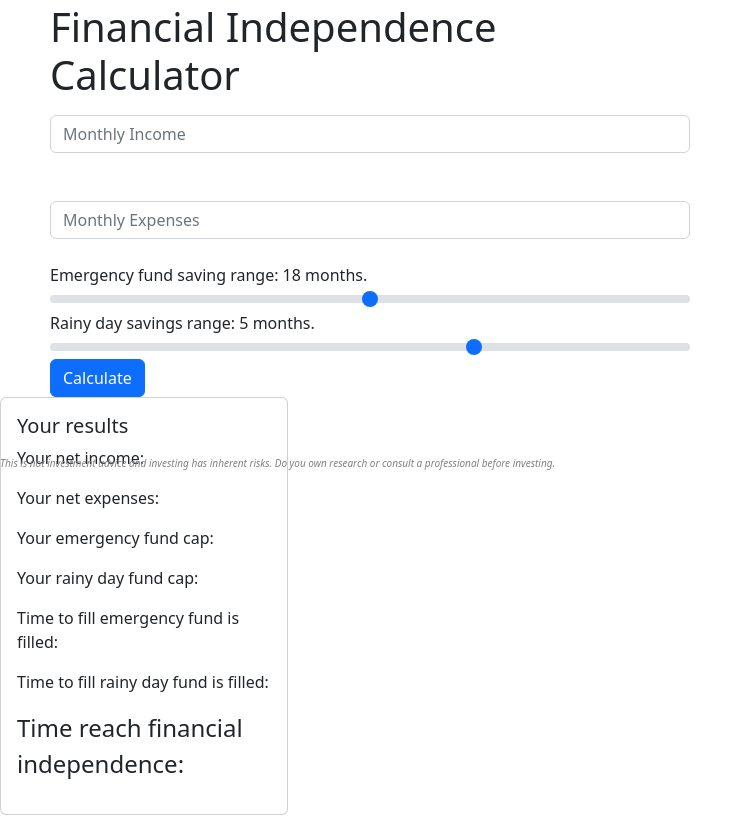
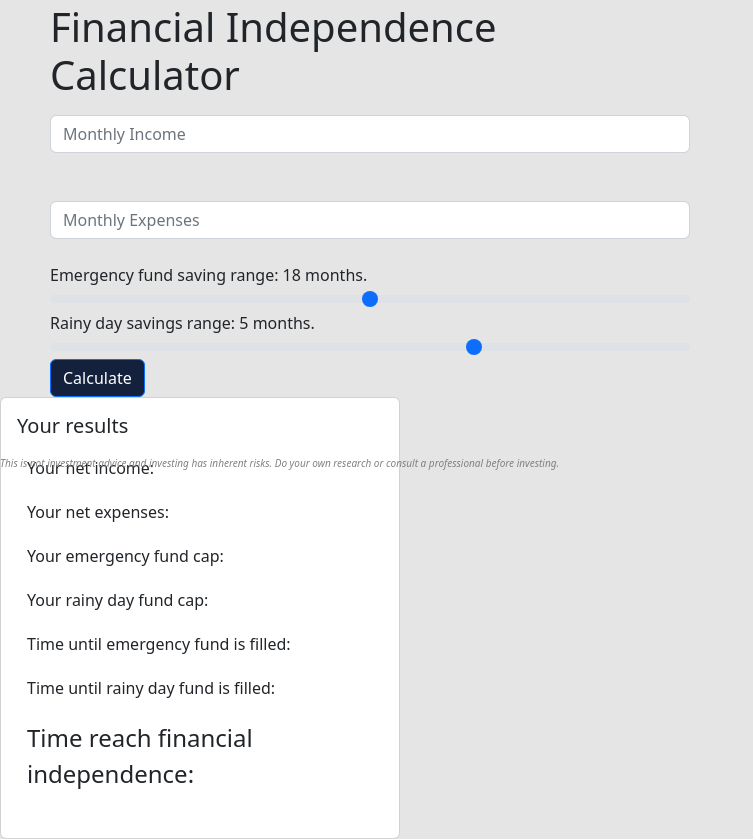
Before and after one commit to Shinsha-Studios/Hackthon, a website with bundled scripts: page Input.html in a window 1280 px wide. Shown: the part 313-1152 px from the top of the page, without its empty margins (0-753 px from the left). Before the commit the page ends 1128 px from the top, so only its background shows below. Built offline with nearby package versions, Linux system fonts and the light colour scheme.

Commit message:
Front end
Colour palet update

```diff
--- a/Input.css
+++ b/Input.css
@@ -1,3 +1,7 @@
+body {
+    background-color: #E5E5E5;
+}
+
 #mainDiv{
     float: left;
     width: 50%;
@@ -21,6 +25,20 @@
     text-align: center;
 }
 
+#bttn-calc{
+    background-color: #14213D;
+}
+
+#bttn-calc:hover{
+	background-color: #0f2b63;
+}
+
+input[type="range"]::-moz-range-progress {
+    background-color: #14213D;
+  }
+
+
+
 #UltimateTime{
     font-style: bold;
     font-size: 24;
@@ -28,24 +46,26 @@
 
 .result{
     float: right;
+    margin: 10px;
 }
 
 .card-text{
     float: left;
+    margin: 10px;
+}
+
+#card-text2{
+    margin-right: 90px;
 }
 
 #NavBar{
 	width: 100%;
-	background-color: aqua;
+	background-color: #FCA311;
 }
 
 .HyperText{
 	text-decoration: none;
 	color: black;
-}
-
-#CardDiv{
-    width: 120%;
 }
 
 #netIncome{
@@ -69,3 +89,14 @@
     position: fixed;
     bottom: 0;
 }
+
+input::-webkit-outer-spin-button,
+input::-webkit-inner-spin-button {
+  -webkit-appearance: none;
+  margin: 0;
+}
+
+/* Firefox */
+input[type=number] {
+  -moz-appearance: textfield;
+}
--- a/Input.html
+++ b/Input.html
@@ -57,24 +57,29 @@
 
     </div>
 
-    <div class="card" style="width: 18rem;" id="CardDiv">
+    <div class="card" style="width: 25rem;" id="CardDiv">
         <div class="card-body">
           <h5 class="card-title">Your results</h5>
-          <p class="card-text">Your net income: </p>
+
+          <p class="card-text" id="card-text1">Your net income:</p>
           <p class="result" id="netIncome"></p>
-          <p class="card-text">Your net expenses:</p>
+
+          <p class="card-text" id="card-text2">Your net expenses:</p>
           <p class="result" id="netExpenses"></p>
+
           <p class="card-text">Your emergency fund cap:</p>
           <p class="result" id="eFundCap"></p>
+
           <p class="card-text">Your rainy day fund cap:</p>
           <p class="result" id="rFundCap"></p>
-          <br>
-          <p class="card-text">Time to fill emergency fund is filled:</p>
+
+          <p class="card-text">Time until emergency fund is filled:</p>
           <p class="result" id="eFundTime"></p>
-          <p class="card-text">Time to fill rainy day fund is filled:</p>
+
+          <p class="card-text">Time until rainy day fund is filled:</p>
           <p class="result" id="rFundTime"></p>
-          <br>
-          <br>
+
+
           <p class="card-text" id="UltimateTime">Time reach financial independence:</p>
           <p class="result" id="independentTime"></p>
         </div>
@@ -83,7 +88,7 @@
     <script type="module" src="app.js"></script>
     <script src="https://cdn.jsdelivr.net/npm/axios@1.1.2/dist/axios.min.js"></script>
 
-    <p id="advice">This is not investment advice and investing has inherent risks. Do you own research or consult a professional before investing.</p>
+    <p id="advice">This is not investment advice and investing has inherent risks. Do your own research or consult a professional before investing.</p>
 </body>
 
 </html>
--- a/MainPageCSS.css
+++ b/MainPageCSS.css
@@ -1,3 +1,7 @@
+body {
+    background-color: #E5E5E5;
+}
+
 #heeed{
 	font-size: 50px;
 	margin: auto;
@@ -38,6 +42,12 @@
 	height: 50px;
 	text-align: center;
 	font-size: 22px;
+	background-color: #14213D;
+
+}
+
+.mybtn:hover{
+	background-color: #0f2b63;
 }
 
 
@@ -45,9 +55,6 @@
 	float: left;
 }
 
-.card-body{
-	width: 120%;
-}
 
 #CardDiv2{
 	float: left;
@@ -66,7 +73,7 @@
 
 #NavBar{
 	width: 100%;
-	background-color: aqua;
+	background-color: #FCA311;
 }
 
 .HyperText{
```
